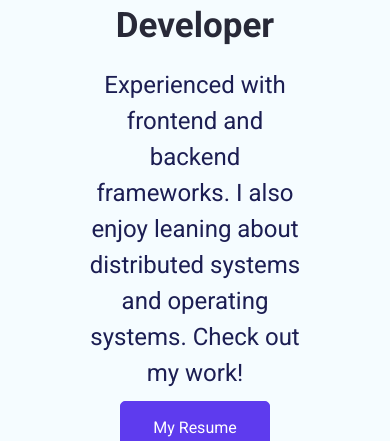
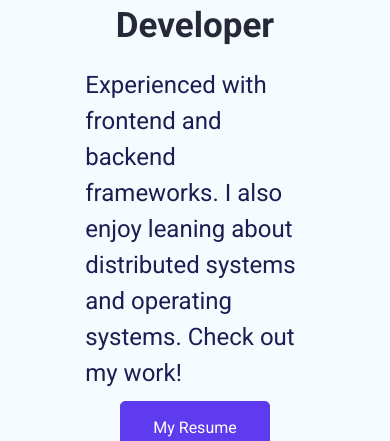
Before and after one commit to jipatino98/josePersonalPortfolio, a React (Create React App) app: page / in a window 390 px wide. Shown: the part 546-987 px from the top of the page. Built offline with nearby package versions, Linux system fonts and the light colour scheme.

Commit message:
Added with properties to banners in project cards so that they are responsive in small screens

```diff
--- a/src/App.css
+++ b/src/App.css
@@ -637,10 +637,20 @@ h3 {
     padding-bottom: 70px;
   }
   .hero-section-title,
-  .hero-section-description,
   .footer-content {
     text-align: center;
   }
+  .hero-section-description {
+    text-align: left;
+  }
+
+  .portfolio-banner {
+    width: fit-content;
+  }
+  .portfolio-banner-live {
+    width: fit-content;
+  }
+
   .skills--section--container,
   .about-section,
   .portfolio-section-container,
--- a/src/Pages/Home/MyPortfolio.jsx
+++ b/src/Pages/Home/MyPortfolio.jsx
@@ -67,7 +67,7 @@ export default function MyPortfolio() {
                 </a>
 
                 {item.inProgress ? (
-                  <p className="portfolio-banner">Work in Progress</p>
+                  <p className="portfolio-banner">In Progress</p>
                 ) : (
                   <a
                     href={item.demo}
```
